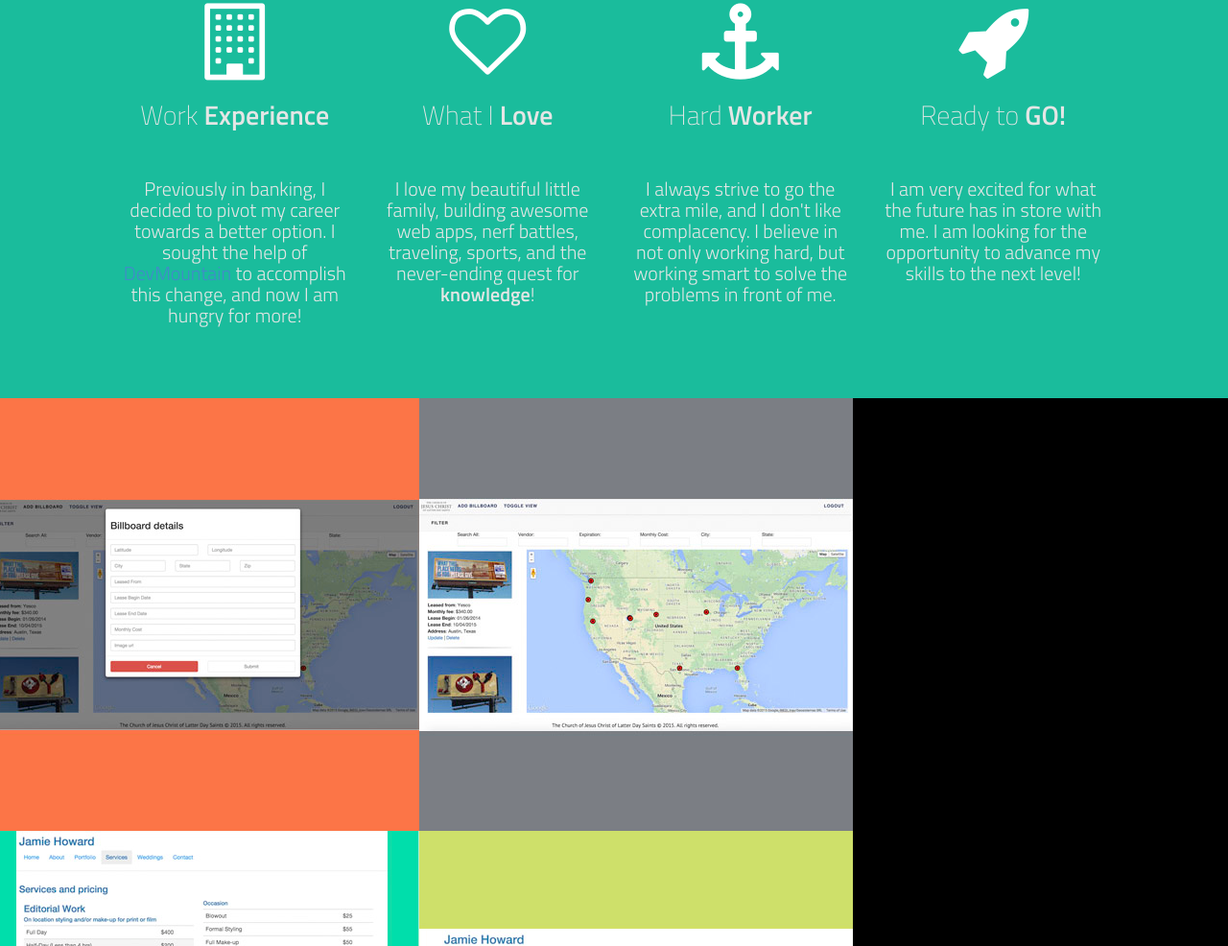
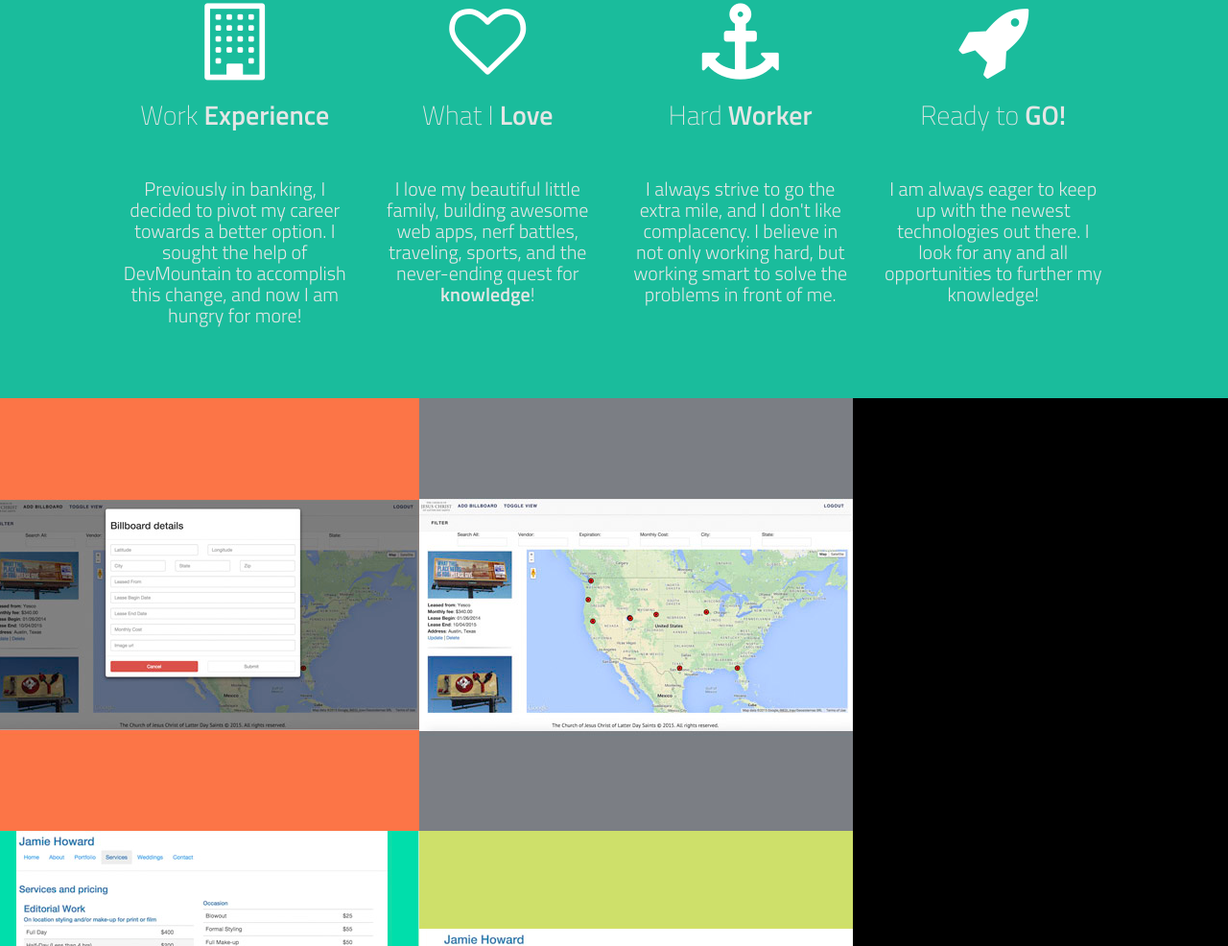
Before and after one commit to kenhoward/kenny-howard, a plain HTML site: page index.html in a window 1280 px wide. Shown: the part 1353-2339 px from the top of the page at 96% size. Drawn offline with Linux system fonts and the light colour scheme.

Commit message:
updates to text

```diff
--- a/index.html
+++ b/index.html
@@ -87,7 +87,7 @@
 				<div class="col-12 col-lg-3 col-sm-6">
 					<p><i class="icon icon-building"></i></p>
 					<h2 class="font-thin">Work <span class="font-semibold">Experience</span></h2>
-					<h4 class="font-thin">Previously in banking, I decided to pivot my career towards a better option. I sought the help of <a target="_blank" href="https://devmounta.in/">DevMountain</a> to accomplish this change, and now I am hungry for more!</h4>
+					<h4 class="font-thin">Previously in banking, I decided to pivot my career towards a better option. I sought the help of DevMountain to accomplish this change, and now I am hungry for more!</h4>
 				</div><!-- /col12 -->
 				<div class="col-12 col-lg-3 col-sm-6">
 					<p><i class="icon icon-heart-empty"></i></p>
@@ -102,7 +102,7 @@
 				<div class="col-12 col-lg-3 col-sm-6">
 					<p><i class="icon icon-rocket"></i></p>
 					<h2 class="font-thin">Ready to <span class="font-semibold">GO!</span></h2>
-					<h4 class="font-thin">I am very excited for what the future has in store with me. I am looking for the opportunity to advance my skills to the next level!</h4>
+					<h4 class="font-thin">I am always eager to keep up with the newest technologies out there. I look for any and all opportunities to further my knowledge!</h4>
 				</div><!-- /col12 -->
 			</div><!-- /row -->
 		</div><!-- /container -->
```
